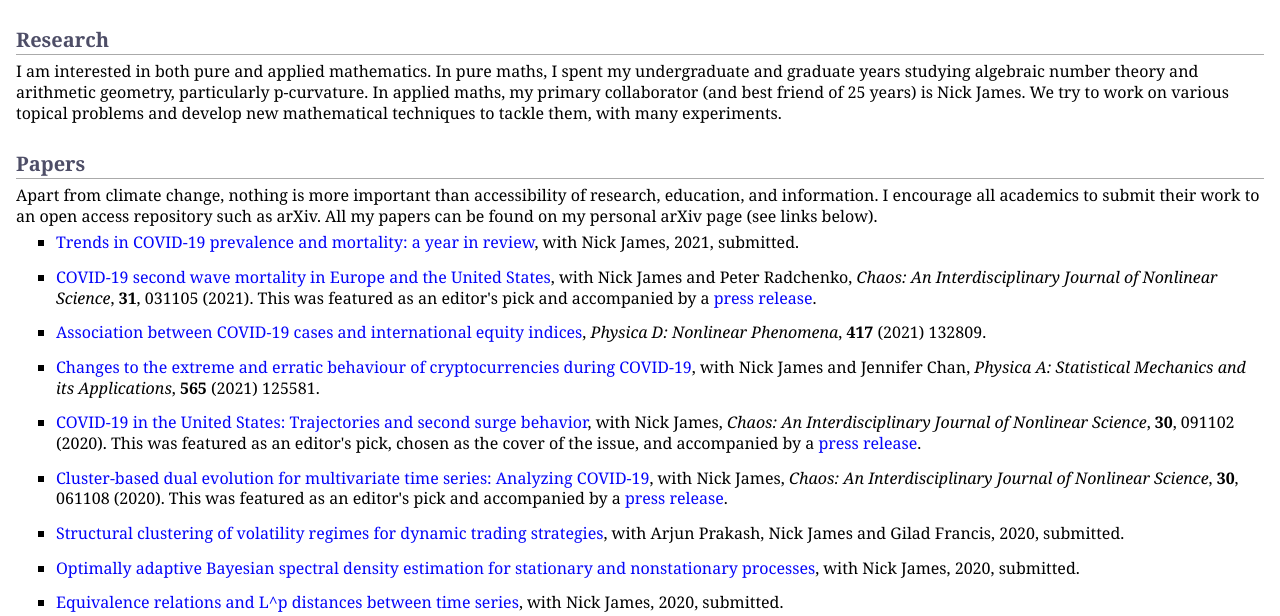
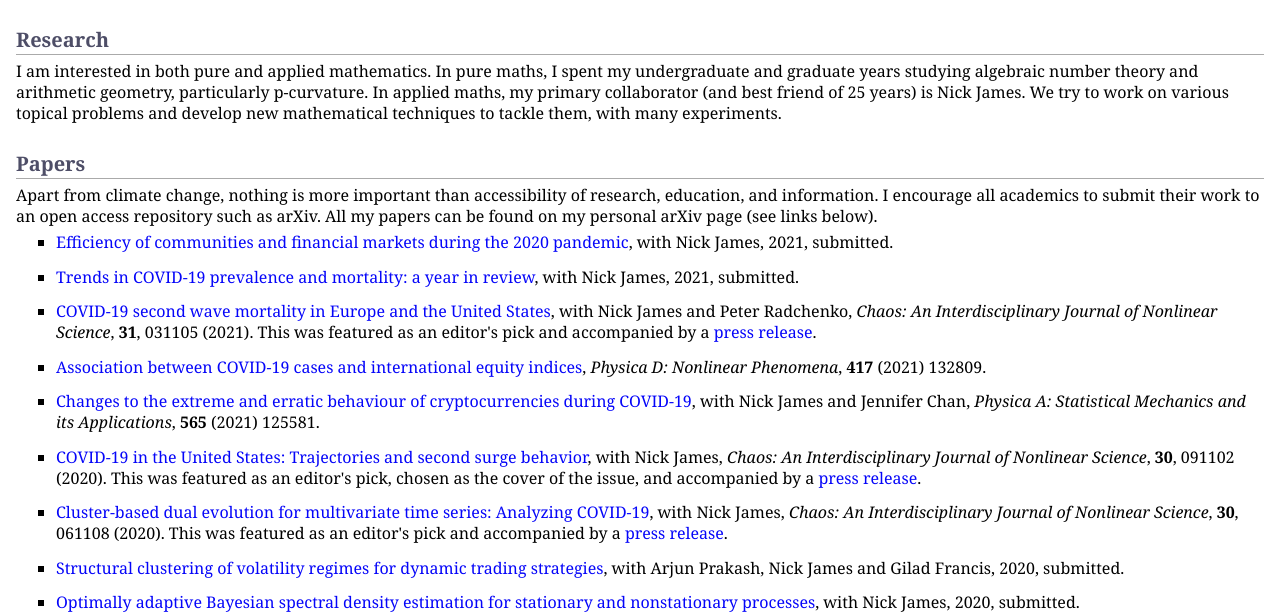
Before and after one commit to MaxMenzies/maxmenzies.com, a Jekyll site: the page index.html, which Jekyll copies as it is, in a window 1280 px wide and 900 px high, cut to the strip 284-900 px from the top of the window. Built offline with Jekyll 4.4.1, drawn with Linux system fonts in a browser that asks for light colours.

Commit message:
Update index.html

```diff
--- a/index.html
+++ b/index.html
@@ -41,6 +41,10 @@
 <p>I am interested in both pure and applied mathematics. In pure maths, I spent my undergraduate and graduate years studying algebraic number theory and arithmetic geometry, particularly p-curvature. In applied maths, my primary collaborator (and best friend of 25 years) is Nick James. We try to work on various topical problems and develop new mathematical techniques to tackle them, with many experiments.</p>
 <h2>Papers</h2>
 <p>Apart from climate change, nothing is more important than accessibility of research, education, and information. I encourage all academics to submit their work to an open access repository such as arXiv. All my papers can be found on my personal arXiv page (see links below). </p>
+<ul>
+<li><p><a href="https://arxiv.org/abs/2104.02318">Efficiency of communities and financial markets during the 2020 pandemic</a>, with Nick James, 2021, submitted.</p>
+</li>
+</ul>
 <ul>
 <li><p><a href="https://arxiv.org/abs/2102.01407">Trends in COVID-19 prevalence and mortality: a year in review</a>, with Nick James, 2021, submitted.</p>
 </li>
```
